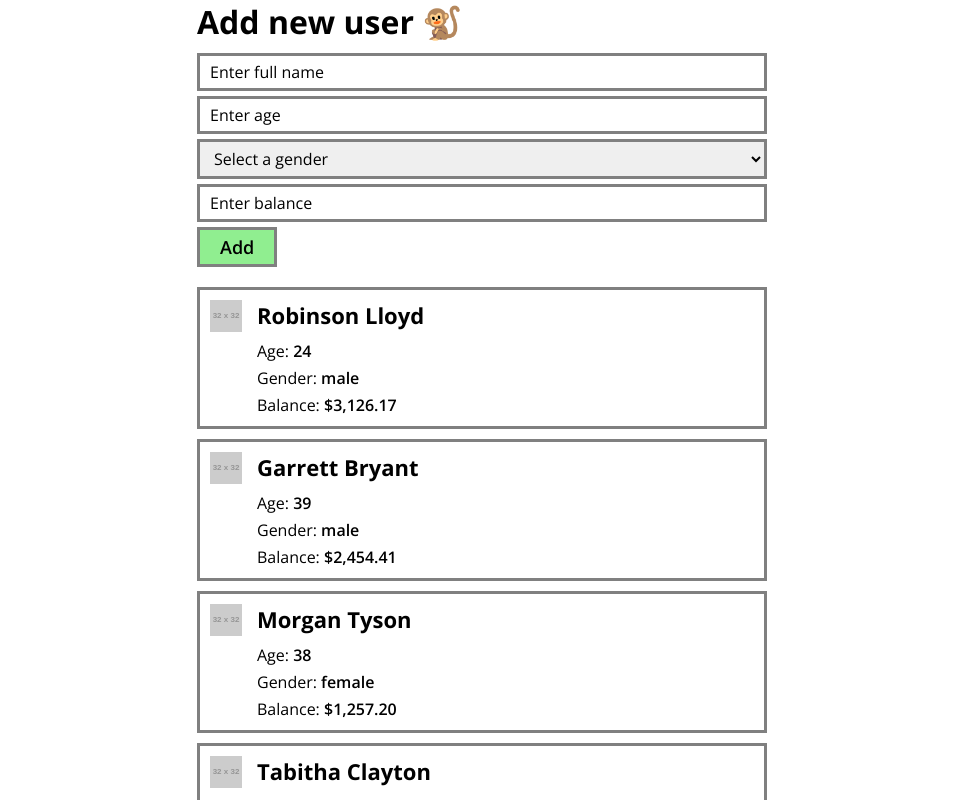
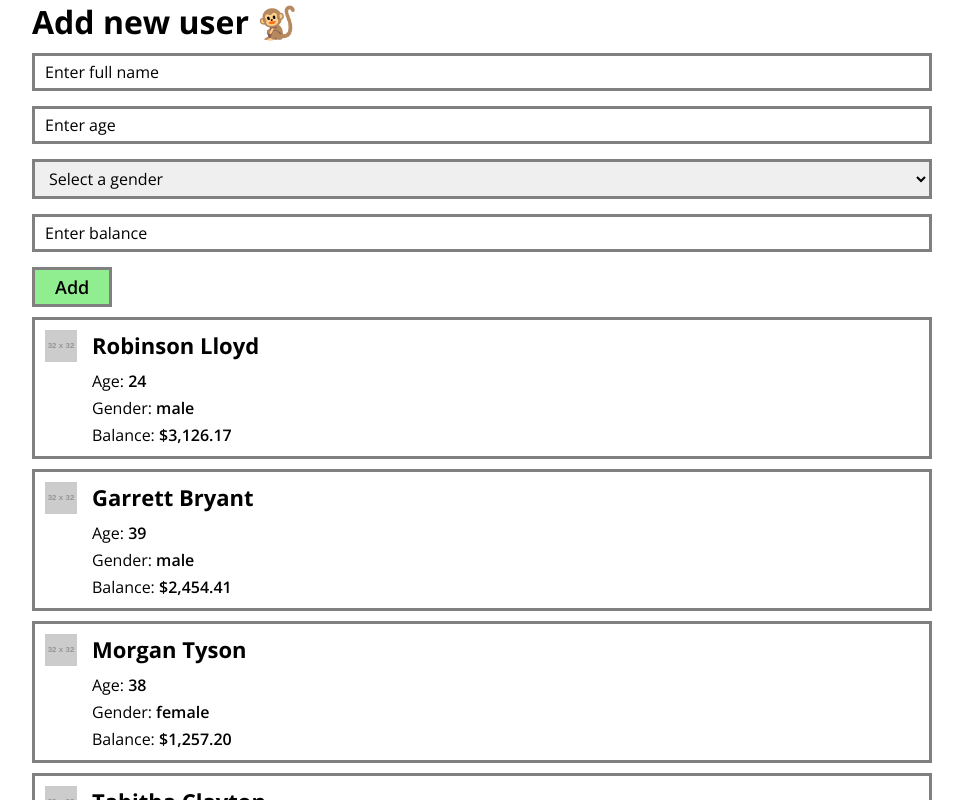
Before and after one commit to V4d1kRed/reactHomeworks, a React (Create React App) app: page / in a window 1280 px wide. Shown: the top 800 px of the page, without its empty margins (158-1121 px from the left). Built offline with nearby package versions, Linux system fonts and the light colour scheme.

Commit message:
Change App.css

```diff
--- a/src/styles/App.css
+++ b/src/styles/App.css
@@ -1,4 +1,6 @@
-*, *:before, *:after {
+*,
+*::after,
+*::before {
     margin: 0;
     padding: 0;
     box-sizing: border-box;
@@ -6,7 +8,6 @@
 
 html, body {
     height: 100%;
-    /*font-size: 62.5%;*/
     scroll-behavior: smooth;
     font-family: 'Open Sans', sans-serif;
 }
@@ -47,27 +48,46 @@ input, button, textarea, select {
 .container {
     margin: 0 auto;
     padding: 0 15px;
-    max-width: 600px;
+    max-width: 930px;
 }
 
-.form__title {
-    margin-bottom: 10px;
+.header {
+    background-color: khaki;
 }
 
-.users {
-    padding: 20px 0;
+.header__body {
+    padding: 10px 0;
+    display: flex;
+    column-gap: 10px;
+    align-items: center;
+}
+
+.form__body {
+    display: flex;
+    flex-direction: column;
+    align-items: flex-start;
+    row-gap: 10px;
+}
+
+.users__body {
+    padding: 10px 0;
+    display: flex;
+    row-gap: 10px;
+    flex-direction: column;
 }
 
 .user {
+    cursor: pointer;
     padding: 10px;
     border: 3px solid grey;
     display: flex;
     align-items: flex-start;
     column-gap: 15px;
+    transition: all 0.2s ease-in-out;
 }
 
-.user:not(:last-child) {
-    margin-bottom: 10px;
+.user:hover {
+    background-color: khaki;
 }
 
 .user__name {
@@ -90,3 +110,50 @@ input, button, textarea, select {
 input::placeholder {
   color: black;
 }
+
+.modal {
+    position: fixed;
+    top: 0;
+    left: 0;
+    width: 100%;
+    min-height: 100vh;
+    backdrop-filter: blur(5px);
+    background-color: rgba(0, 0, 0, 0.5);
+    opacity: 0;
+    visibility: hidden;
+    transition: all 0.2s ease-in-out;
+}
+
+.modal--active {
+    opacity: 1;
+    visibility: visible;
+}
+
+.modal__body {
+    width: 100%;
+    min-height: 100vh;
+    display: flex;
+    align-items: center;
+    justify-content: center;
+}
+
+.modal__content {
+    min-height: 60px;
+    z-index: 10;
+    position: relative;
+    padding: 10px;
+    width: 100%;
+    max-width: 600px;
+    background-color: white;
+}
+
+.modal__close {
+    cursor: pointer;
+    position: absolute;
+    top: 10px;
+    right: 10px;
+    width: 25px;
+    height: 25px;
+    border: 3px solid grey;
+    background-color: tomato;
+}
```
